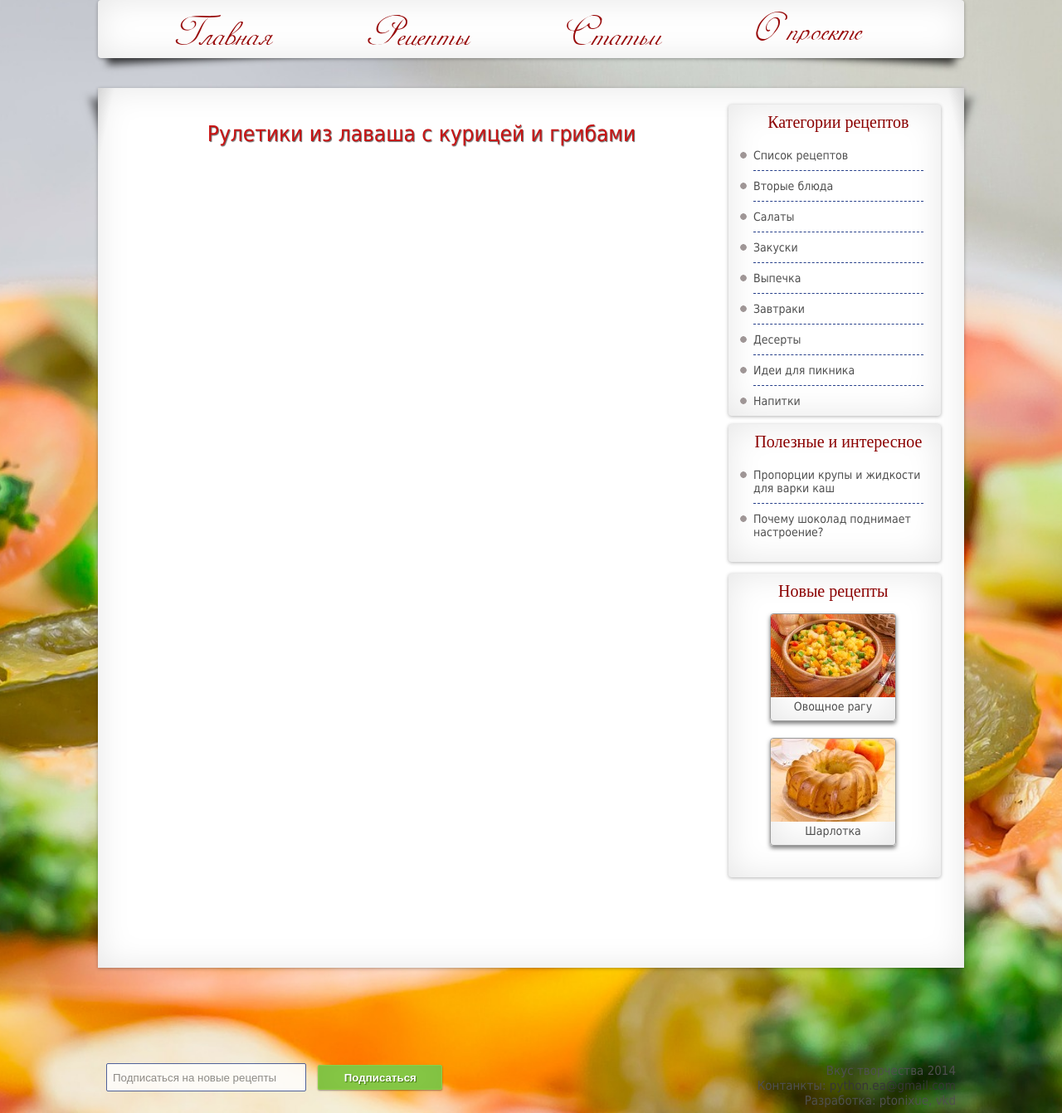
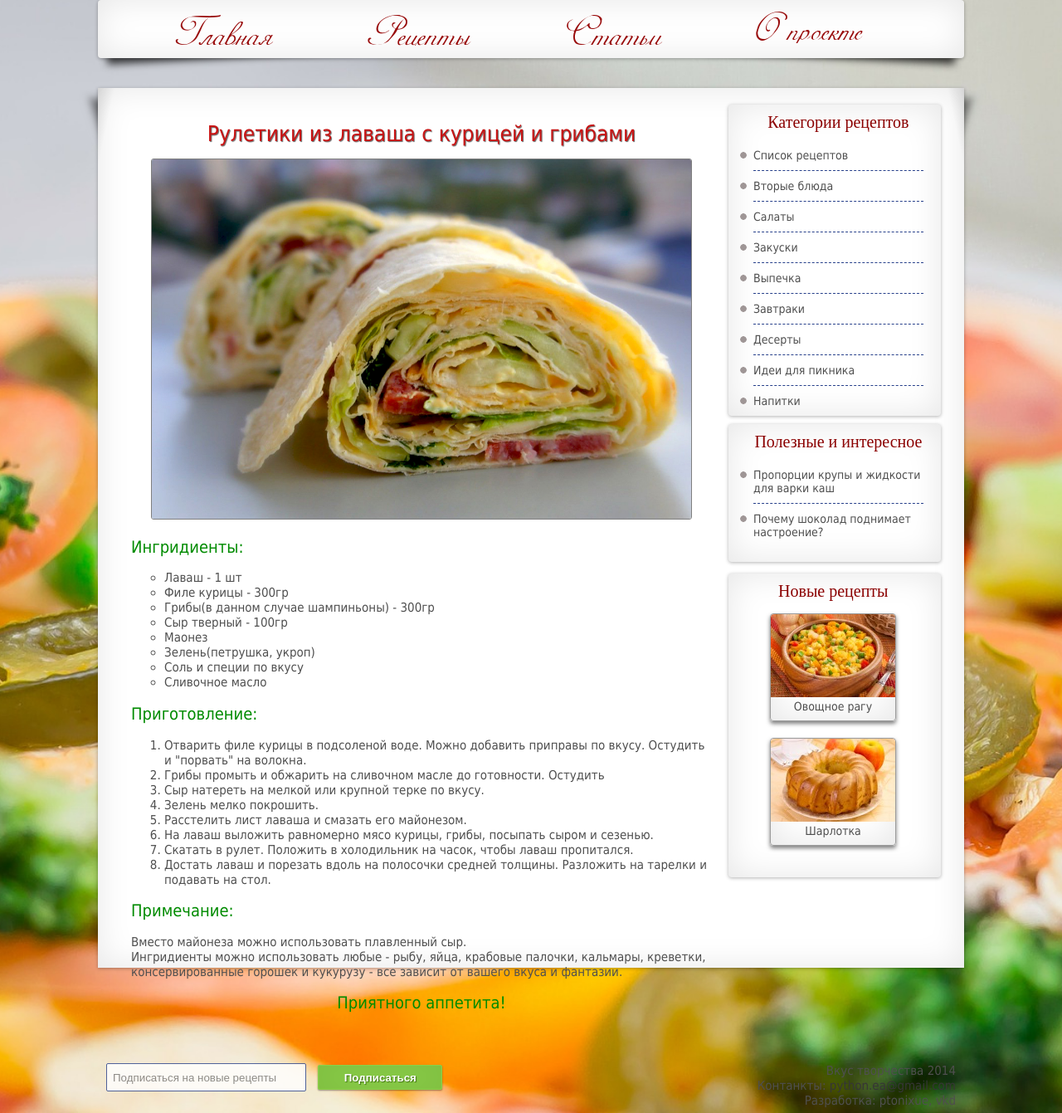
Before and after one commit to vkd/Cookland, a Django app: page /cook/review_recipes/ in a window 1280 px wide. Shown: the part 140-1481 px from the top of the page at 83% size. Run offline with Django 3.2, Linux system fonts and the light colour scheme.

Commit message:
#10 rework review_recipes

```diff
--- a/cookland/static/recipes_list.css
+++ b/cookland/static/recipes_list.css
@@ -73,3 +73,26 @@ ul.list_imgs {
 }
 
 /*Просмотр рецепта*/
+.img_align {
+	text-align: center;
+}
+
+.img_review {
+	width: 650px;
+	border: 1px solid gray;
+	border-radius: 3px;
+}
+
+.h_review {
+	color: #008B00;
+	font-weight: normal;
+	font-size: 20px;
+}
+
+.ul_review {
+	list-style: circle;
+}
+
+.appetite {
+	text-align: center;
+}
--- a/cookland/static/style.css
+++ b/cookland/static/style.css
@@ -209,7 +209,8 @@ input[type="submit"] {
 
 .container {
 	width: 1024px;
-	height: 1000px;
+	min-height: 1000px;
+	height: auto;
 	position:relative;
 	padding: 10px 10px 50px;
 	margin: auto;
@@ -250,7 +251,8 @@ input[type="submit"] {
 
 .content {
 	width: 700px;
-	height: 1000px;
+	min-height: 1000px;
+	height: auto;
 	margin: 10px;
 	padding: 20px;
 	float: left;
--- a/cookland/templates/cook/review_recipes.html
+++ b/cookland/templates/cook/review_recipes.html
@@ -4,5 +4,36 @@
 {% load staticfiles %}
 
 <h1 class="h_title">Рулетики из лаваша с курицей и грибами</h1>
+<p class="img_align"><img src="{% static "style/foto.jpg" %}" class="img_review"></p>
+<h2 class="h_review">Ингридиенты:</h2>
+<ul class="ul_review">
+	<li>Лаваш - 1 шт</li>
+	<li>Филе курицы - 300гр</li>
+	<li>Грибы(в данном случае шампиньоны) - 300гр</li>
+	<li>Сыр тверный - 100гр</li>
+	<li>Маонез</li>
+	<li>Зелень(петрушка, укроп)</li>
+	<li>Соль и специи по вкусу</li>
+	<li>Сливочное масло</li>
+</ul>
 
+<h2 class="h_review">Приготовление:</h2>
+<ol>
+<li>Отварить филе курицы в подсоленой воде. Можно добавить приправы по вкусу. Остудить и "порвать" на волокна.</li>
+<li>Грибы промыть и обжарить на сливочном масле до готовности. Остудить</li>
+<li>Сыр натереть на мелкой или крупной терке по вкусу.</li>
+<li>Зелень мелко покрошить.</li>
+<li>Расстелить лист лаваша и смазать его майонезом.</li>
+<li>На лаваш выложить равномерно мясо курицы, грибы, посыпать сыром и сезенью.</li>
+<li>Скатать в рулет. Положить в холодильник на часок, чтобы лаваш пропитался.</li>
+<li>Достать лаваш и порезать вдоль на полосочки средней толщины. Разложить на тарелки и подавать на стол. </li>
+</ol>
+
+<h2 class="h_review">Примечание:</h2>
+<p>
+	Вместо майонеза можно использовать плавленный сыр.<br>
+	Ингридиенты можно использовать любые - рыбу, яйца, крабовые палочки, кальмары, креветки, консервированные горошек и кукурузу - все зависит от вашего вкуса и фантазии.
+</p>
+
+<h2 class="h_review appetite">Приятного аппетита!</h2>
 {% endblock %}
```
Also changed, not shown: cookland/static/style/foto.jpg (added).
